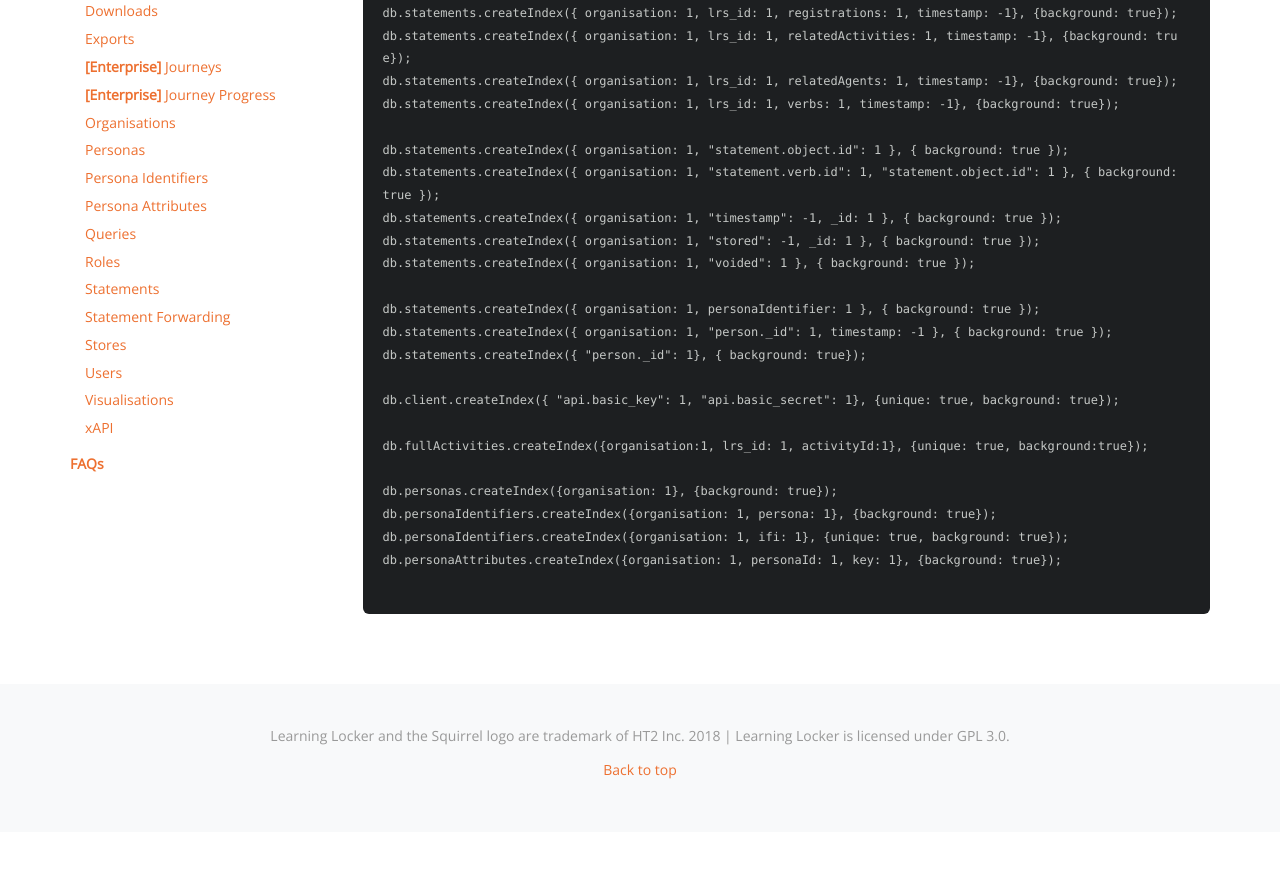
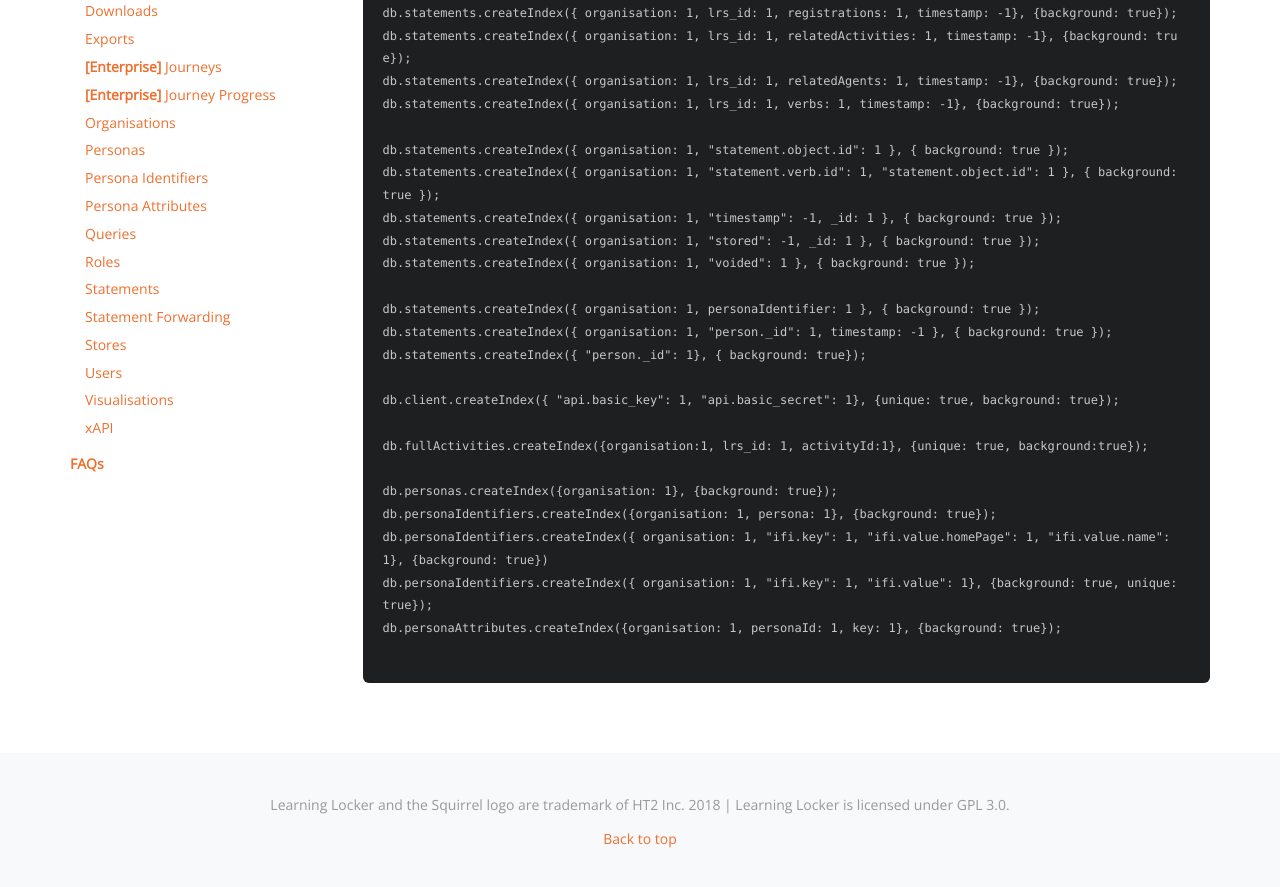
Before and after one commit to LearningLocker/docs, a Jekyll site: the page built from src/guides-indexing.md, in a window 1280 px wide and 900 px high, scrolled down 738 px. Shown: the top 887 px of the window. Built offline with Jekyll 4.4.1, drawn with Linux system fonts in a browser that asks for light colours; nearby versions of some CDN libraries; our own code applies the rules of GitHub Pages for plain Markdown files; before the commit the page ends 1570 px from its top, so only the background shows below that.

Commit message:
Update guides-indexing.md

````diff
--- a/src/guides-indexing.md
+++ b/src/guides-indexing.md
@@ -40,7 +40,8 @@ db.fullActivities.createIndex({organisation:1, lrs_id: 1, activityId:1}, {unique
 
 db.personas.createIndex({organisation: 1}, {background: true});
 db.personaIdentifiers.createIndex({organisation: 1, persona: 1}, {background: true});
-db.personaIdentifiers.createIndex({organisation: 1, ifi: 1}, {unique: true, background: true});
+db.personaIdentifiers.createIndex({ organisation: 1, "ifi.key": 1, "ifi.value.homePage": 1, "ifi.value.name": 1}, {background: true})
+db.personaIdentifiers.createIndex({ organisation: 1, "ifi.key": 1, "ifi.value": 1}, {background: true, unique: true});
 db.personaAttributes.createIndex({organisation: 1, personaId: 1, key: 1}, {background: true});
 
 ```
````
